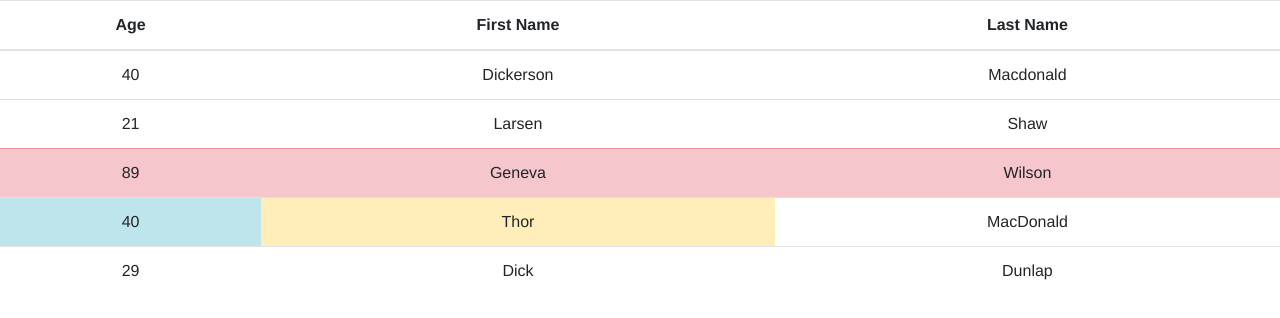
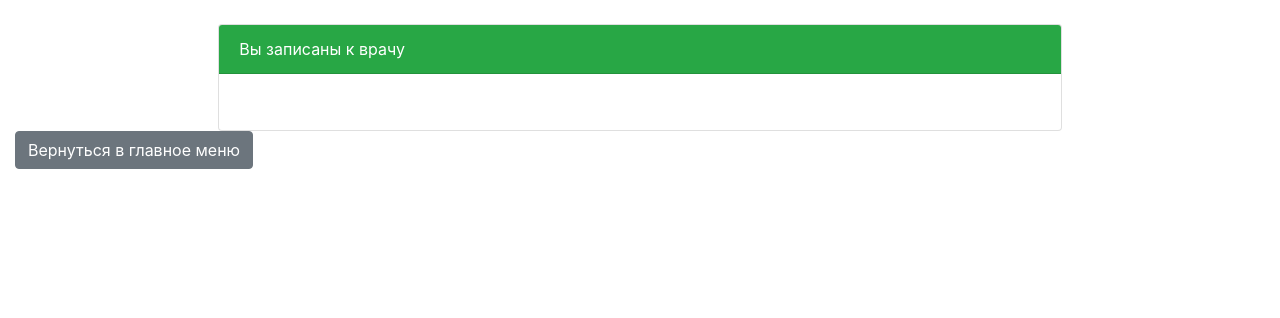
Before and after one commit to Indy660/appointment_to_doctor_vue, a Vue app: page /success in a window 1280 px wide. Shown: the top 318 px of the page. Built offline with nearby package versions, Linux system fonts and the light colour scheme.

Commit message:
after vuex ready final forms

```diff
--- a/package.json
+++ b/package.json
@@ -13,7 +13,8 @@
     "core-js": "^3.6.5",
     "vue": "^2.6.12",
     "vue-dadata": "^1.4.10",
-    "vue-router": "^3.2.0"
+    "vue-router": "^3.2.0",
+    "vuex": "^3.6.2"
   },
   "devDependencies": {
     "@vue/cli-plugin-babel": "^4.5.0",
--- a/src/App.vue
+++ b/src/App.vue
@@ -21,24 +21,4 @@ export default {
 </script>
 <style>
 
-#app {
-  font-family: Avenir, Helvetica, Arial, sans-serif;
-  -webkit-font-smoothing: antialiased;
-  -moz-osx-font-smoothing: grayscale;
-  text-align: center;
-  color: #2c3e50;
-}
-
-#nav {
-  padding: 30px;
-}
-
-#nav a {
-  font-weight: bold;
-  color: #2c3e50;
-}
-
-#nav a.router-link-exact-active {
-  color: #42b983;
-}
 </style>
--- a/src/main.js
+++ b/src/main.js
@@ -1,4 +1,5 @@
 import Vue from 'vue'
+import store from './store'
 import App from './App.vue'
 
 Vue.config.productionTip = false
@@ -14,6 +15,7 @@ Vue.use(IconsPlugin)
 // import VueDadata from 'vue-dadata'
 // Vue.use(VueDadata)
 new Vue({
+    store,
     router,
     render: h => h(App)
 }).$mount('#app')
--- a/src/router/index.js
+++ b/src/router/index.js
@@ -18,7 +18,8 @@ const router = new VueRouter({
         {
             path: '/success',
             name: 'Success',
-            component: SuccessForm
+            component: SuccessForm,
+            props: true
         },
         {
             path: '/error',
--- /dev/null
+++ b/src/store/index.js
@@ -0,0 +1,101 @@
+import Vue from 'vue'
+import Vuex from 'vuex'
+
+Vue.use(Vuex)
+
+export default new Vuex.Store({
+    state: {
+        inputs: {
+            1: {
+                id: 1,
+                input_value: '',
+                type: 'text',
+                description: 'Введите ваше ФИО',
+                tabel: 'Ваше ФИО',
+                state: null,
+                mistake: 'Заполните форму',
+                rules: ((key) => { this.rulesInputName(key) })
+            },
+            2: {
+                id: 2,
+                input_value: 0,
+                type: 'number',
+                description: 'Введите ваш возраст',
+                tabel: 'Ваш возраст',
+                state: null,
+                mistake: 'Укажите возраст',
+                rules: ((key) => { this.rulesInputAge(key) })
+
+            },
+            3: {
+                id: 3,
+                input_value: '',
+                type: 'date',
+                description: 'Введите дату записи',
+                tabel: 'Ваша дату',
+                state: null,
+                mistake: 'Заполните форму',
+                rules: ((key) => { this.rulesInputDate(key) })
+            },
+            4: {
+                id: 4,
+                input_value: '',
+                type: 'seek_city',
+                description: 'Введите город проживания',
+                tabel: 'Ваш город',
+                state: null,
+                mistake: 'Заполните форму',
+                // rules: ((key) => { this.rulesInputCity(key) })
+            },
+        },
+        // disableButton: true,
+        // timeZone: ['00:00', '01:00', '02:00', '03:00', '04:00', '05:00', '06:00', '07:00', '08:00', '09:00', '10:00', '11:00', '12:00', '13:00', '14:00', '15:00', '16:00', '17:00', '18:00', '19:00', '20:00', '21:00', '22:00', '23:00'],
+        timeBegin: '',
+        timeEnd: '',
+    },
+    actions: {},
+    getters: {},
+    methods: {
+        // updateTimeBegin(e) {
+        //     this.$store.commit('timeBegin', e.target.value)
+        // }
+        // rulesInputName(key) {
+        //     console.log('rulesInputName111', key)
+        //     //знаю, что можно сломать инпуты эту регулярку
+        //     if (this.$store.state.inputs[key].input_value.length > 4 &&
+        //         this.$store.state.inputs[key].input_value.includes(" ") &&
+        //         this.$store.state.inputs[key].input_value.replace(/[^a-zA-ZА-Яа-я]/g, "").length >= 4
+        //     ) {
+        //         this.$set(this.$store.state.inputs[key], 'state', true)
+        //     } else if (this.$store.state.inputs[key].input_value.length === 0) {
+        //         this.$set(this.$store.state.inputs[key], 'state', null)
+        //     } else {
+        //         this.$set(this.$store.state.inputs[key], 'state', false)
+        //     }
+        //     this.checkForms()
+        // },
+        rulesInputName(key) {
+            console.log('rulesInputName111', key)
+            //знаю, что можно сломать инпуты эту регулярку
+            if (this.state.inputs[key].input_value.length > 4 &&
+                this.state.inputs[key].input_value.includes(" ") &&
+                this.state.inputs[key].input_value.replace(/[^a-zA-ZА-Яа-я]/g, "").length >= 4
+            ) {
+                this.$set(this.state.inputs[key], 'state', true)
+            } else if (this.state.inputs[key].input_value.length === 0) {
+                this.$set(this.state.inputs[key], 'state', null)
+            } else {
+                this.$set(this.state.inputs[key], 'state', false)
+            }
+            this.checkForms()
+        },
+    },
+    mutations: {
+        updateTimeBegin(message) {
+            this.state.inputs.timeBegin = message
+        },
+        updateTimeEnd(message) {
+            this.state.inputs.timeEnd = message
+        },
+    },
+})
--- a/src/views/ErrorForm.vue
+++ b/src/views/ErrorForm.vue
@@ -1,12 +1,27 @@
 <template>
     <div>
-
+        <b-row class="justify-content-md-center mt-4">
+            <b-col col md="8">
+                <b-card
+                    header="Что-то пошло не так. Попробуйте записаться ещё раз"
+                    header-bg-variant="danger"
+                    header-text-variant="white"
+                >
+                    <b-button @click="returnToMainForm()">Повторить запись</b-button>
+                </b-card>
+            </b-col>
+        </b-row>
     </div>
 </template>
 
 <script>
 export default {
-    name: "ErrorForm"
+    name: "ErrorForm",
+    methods: {
+        returnToMainForm() {
+            this.$router.push({ name: 'MainForm' })
+        }
+    }
 }
 </script>
 
--- a/src/views/MainForm.vue
+++ b/src/views/MainForm.vue
@@ -101,7 +101,7 @@ export default {
                     input_value: '',
                     type: 'date',
                     description: 'Введите дату записи',
-                    tabel: 'Ваше дату',
+                    tabel: 'Ваша дату',
                     state: null,
                     mistake: 'Заполните форму',
                     rules: ((key) => { this.rulesInputDate(key) })
@@ -114,23 +114,13 @@ export default {
                     tabel: 'Ваш город',
                     state: null,
                     mistake: 'Заполните форму',
-                    rules: ((key) => { this.rulesInputCity(key) })
+                    // rules: ((key) => { this.rulesInputCity(key) })
                 },
-                // 5: {
-                //     id: 5,
-                //     input_value: '',
-                //     type: 'text',
-                //     description: 'Введите время записи',
-                //     tabel: 'Время записи',
-                //     state: null,
-                //     mistake: 'Заполните форму',
-                //     rules: (() => { this.rulesInputName() })
-                // },
             },
-            timeZone: ['00:00', '01:00', '02:00', '03:00', '04:00', '05:00', '06:00', '07:00', '08:00', '09:00', '10:00', '11:00', '12:00', '13:00', '14:00', '15:00', '16:00', '17:00', '18:00', '19:00', '20:00', '21:00', '22:00', '23:00'],
             timeBegin: '',
             timeEnd: '',
-            disableButton: true
+            disableButton: true,
+            timeZone: ['00:00', '01:00', '02:00', '03:00', '04:00', '05:00', '06:00', '07:00', '08:00', '09:00', '10:00', '11:00', '12:00', '13:00', '14:00', '15:00', '16:00', '17:00', '18:00', '19:00', '20:00', '21:00', '22:00', '23:00'],
         }
     },
     watch: {
@@ -151,11 +141,30 @@ export default {
         //     }
         // }
     },
-    // computed: {
-    //     input_value_city() {
-    //         return this.inputs[4].input_value
-    //     }
-    // },
+    computed: {
+        // input_value_city() {
+        //     return this.inputs[4].input_value
+        // }
+        // inputs() {
+        //     return this.$store.state.inputs
+        // },
+        // timeBegin: {
+        //     get() {
+        //         return this.$store.state.timeBegin
+        //     },
+        //     set(value) {
+        //         this.$store.commit('updateTimeBegin', value)
+        //     }
+        // },
+        // timeEnd: {
+        //     get() {
+        //         return this.$store.state.timeEnd
+        //     },
+        //     set(value) {
+        //         this.$store.commit('updateTimeEnd', value)
+        //     }
+        // }
+    },
     methods: {
         checkForms() {
             // console.log('checkForms')
@@ -186,11 +195,32 @@ export default {
             }
             this.checkForms()
         },
+        // rulesInputName(key) {
+        //     console.log('rulesInputName', key)
+        //     //знаю, что можно сломать инпуты эту регулярку
+        //     if (this.inputs[key].input_value.length > 4 &&
+        //         this.inputs[key].input_value.includes(" ") &&
+        //         this.inputs[key].input_value.replace(/[^a-zA-ZА-Яа-я]/g, "").length >= 4
+        //     ) {
+        //         this.$set(this.inputs[key], 'state', true)
+        //     } else if (this.inputs[key].input_value.length === 0) {
+        //         this.$set(this.inputs[key], 'state', null)
+        //     } else {
+        //         this.$set(this.inputs[key], 'state', false)
+        //     }
+        //     this.checkForms()
+        // },
         rulesInputAge(key) {
             if (this.inputs[key].input_value) {
-                this.$set(this.inputs[key], 'state', true)
+                if (this.inputs[key].input_value < 0 || this.inputs[key].input_value > 150) {
+                    this.$set(this.inputs[key], 'state', false);
+                    this.$set(this.inputs[key], 'mistake', 'Возраст должен быть в пределах от 0 до 150')
+                } else {
+                    this.$set(this.inputs[key], 'state', true)
+                }
             } else {
-                this.$set(this.inputs[key], 'state', false)
+                this.$set(this.inputs[key], 'state', false);
+                this.$set(this.inputs[key], 'mistake', 'Укажите возраст')
             }
             this.checkForms()
         },
@@ -223,9 +253,18 @@ export default {
         appointment() {
             // как пример неудачного срабатывания
             if (this.inputs[4].input_value === 'г Москва') {
-                this.$router.push('/error')
+                this.$router.push({ name: 'Error',
+                })
+                // this.$router.push('/error')
             } else {
-                this.$router.push('/success')
+                this.$router.push({ name: 'Success',
+                    params: {
+                        inputs: this.inputs,
+                        timeBegin: this.timeBegin,
+                        timeEnd: this.timeEnd,
+                    }
+                })
+                // this.$router.push('/success')
             }
         }
     },
--- a/src/views/SuccessForm.vue
+++ b/src/views/SuccessForm.vue
@@ -1,6 +1,19 @@
 <template>
     <div>
-        <b-table hover :items="items"></b-table>
+        <b-row class="justify-content-md-center mt-4">
+            <b-col col md="8">
+                <b-card
+                    header="Вы записаны к врачу"
+                    header-bg-variant="success"
+                    header-text-variant="white"
+                >
+                    <b-table hover :items="items"></b-table>
+                </b-card>
+            </b-col>
+        </b-row>
+        <b-col col md="8">
+            <b-button @click="returnToMainForm()">Вернуться в главное меню</b-button>
+        </b-col>
     </div>
 </template>
 
@@ -9,23 +22,30 @@ export default {
     name: "SuccessForm",
     data() {
         return {
-            items: [
-                { age: 40, first_name: 'Dickerson', last_name: 'Macdonald' },
-                { age: 21, first_name: 'Larsen', last_name: 'Shaw' },
-                {
-                    age: 89,
-                    first_name: 'Geneva',
-                    last_name: 'Wilson',
-                    _rowVariant: 'danger'
-                },
-                {
-                    age: 40,
-                    first_name: 'Thor',
-                    last_name: 'MacDonald',
-                    _cellVariants: { age: 'info', first_name: 'warning' }
-                },
-                { age: 29, first_name: 'Dick', last_name: 'Dunlap' }
-            ]
+            items: []
+        }
+    },
+    props: ['inputs', 'timeBegin', 'timeEnd'],
+    mounted() {
+        // this.$nextTick(function () {
+        if (this.inputs) {
+            let array = [];
+            for (const key in this.inputs) {
+                let obj = {};
+                obj['Параметр'] = this.inputs[key].tabel;
+                obj['Данные'] = this.inputs[key].input_value;
+                array.push(obj);
+            }
+            array.push({'Параметр': 'Время начала записи', 'Данные': this.timeBegin});
+            array.push({'Параметр': 'Время конца записи', 'Данные': this.timeEnd});
+            // console.log(array)
+            this.items = array
+        }
+        // })
+    },
+    methods: {
+        returnToMainForm() {
+            this.$router.push({ name: 'MainForm' })
         }
     }
 }
```
Also changed, not shown: 1 other file (tests, documents, lock files or other folders).
